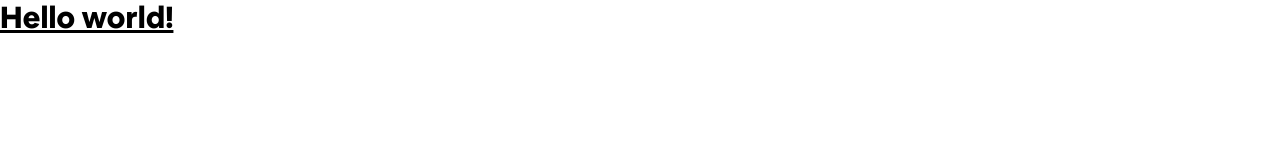
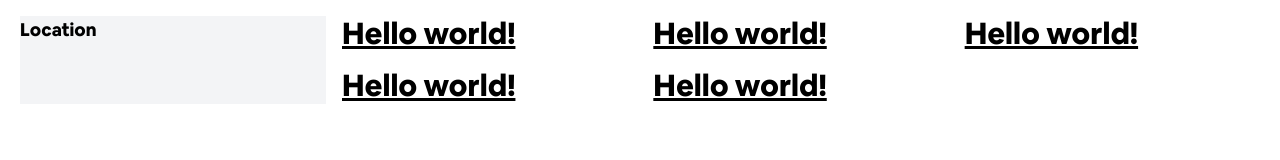
Before and after one commit to JohnAdib/symfony-sample-pricing-ui, a website: page public/index.html in a window 1280 px wide. Drawn offline with Linux system fonts and the light colour scheme.

Commit message:
create layout

```diff
--- a/public/index.html
+++ b/public/index.html
@@ -25,8 +25,23 @@
   <link rel="stylesheet" href="./style/style.min.css"/>
 </head>
 <body>
-  <h1 class="text-3xl font-bold underline">
-    Hello world!
-  </h1>
+  <div class="mx-auto max-w-screen-xl w-full px-2 sm:px-4 lg:px-5 py-4">
+    <div class="flex flex-row gap-4">
+      <aside class="basis-1/4 bg-gray-100">
+        <h3 class="font-bold text-lg">Location</h3>
+
+      </aside>
+
+      <main class="basis-3/4">
+        <div class="grid grid-cols-3 gap-4">
+          <h1 class="text-3xl font-bold underline">Hello world!</h1>
+          <h1 class="text-3xl font-bold underline">Hello world!</h1>
+          <h1 class="text-3xl font-bold underline">Hello world!</h1>
+          <h1 class="text-3xl font-bold underline">Hello world!</h1>
+          <h1 class="text-3xl font-bold underline">Hello world!</h1>
+        </div>
+      </main>
+    </div>
+  </div>
 </body>
 </html>
```
Also changed, not shown: public/style/style.min.css.
